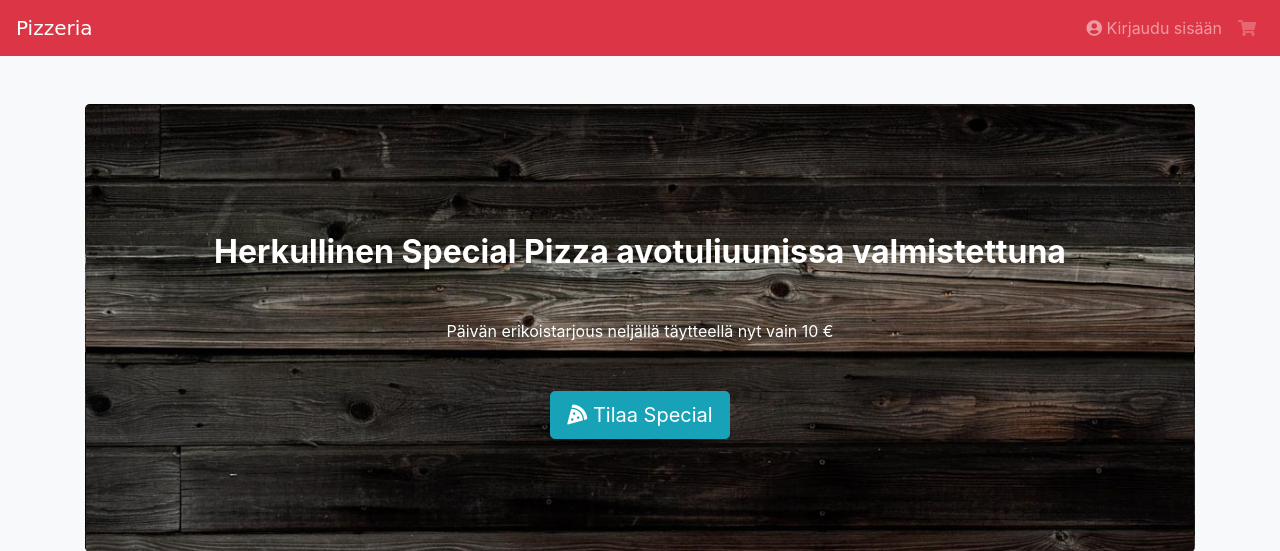
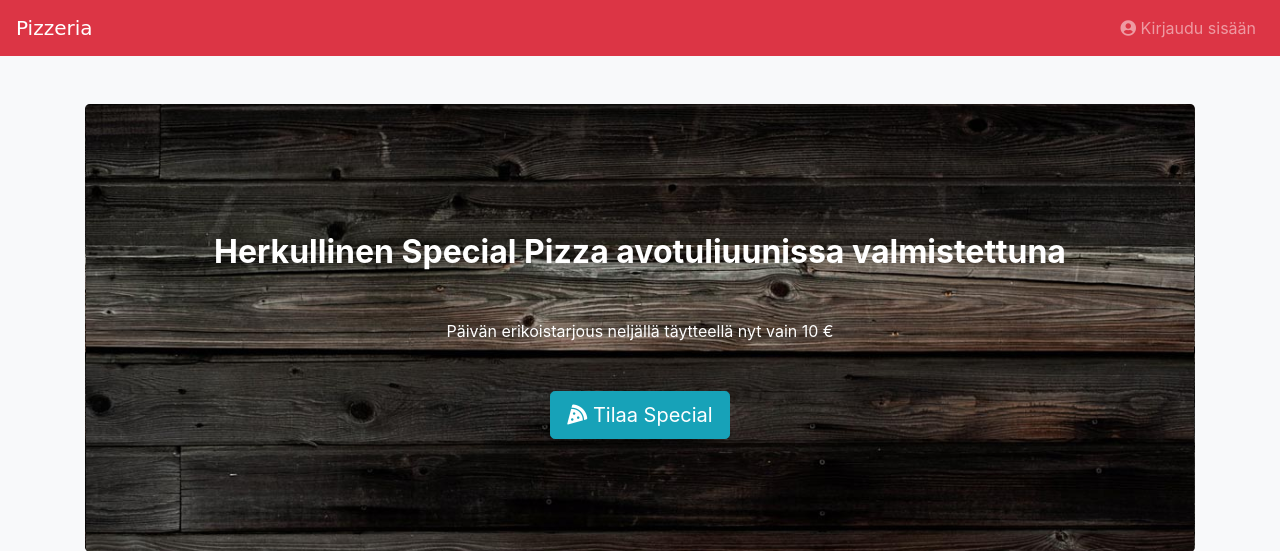
Before and after one commit to juissijohtaja/Pizzapalvelu, a Flask app: page / in a window 1280 px wide. Shown: the top 551 px of the page. Run offline with Flask 2, Linux system fonts and the light colour scheme; data that the repository does not hold is empty; some libraries are stand-ins or nearby versions; some web fonts are replaced.

Commit message:
homepage, layout fixes

```diff
--- a/application/templates/index.html
+++ b/application/templates/index.html
@@ -6,7 +6,7 @@
       <div>
         <h2 class="card-title h1-responsive pt-3 mb-5 font-bold"><strong>Herkullinen Special Pizza avotuliuunissa valmistettuna</strong></h2>
         <p class="mx-5 mb-5">Päivän erikoistarjous neljällä täytteellä nyt vain 10 €</p>
-        <a href="#" class="btn btn-lg btn-info"><i class="fas fa-pizza-slice"></i> Tilaa Special</a>
+        <a href="{{ url_for('orders_form', pizza_id=1) }}" class="btn btn-lg btn-info"><i class="fas fa-pizza-slice"></i> Tilaa Special</a>
       </div>
     </div>
   </div>
--- a/application/templates/layout.html
+++ b/application/templates/layout.html
@@ -38,9 +38,6 @@
                 <a class="nav-link pr-2" href="{{ url_for('auth_login') }}"><i class="fas fa-user-circle"></i> Kirjaudu sisään</a>
               </li>
             {% endif %}
-            <li class="nav-item">
-              <a class="nav-link px-2 disabled" href="#"><i class="fas fa-shopping-cart"></i></a>
-            </li>
           </ul>
       </nav>
       {% if current_user.admin %}
```
Also changed, not shown: documentation/rajoitteet.md (+6 -0 lines).
